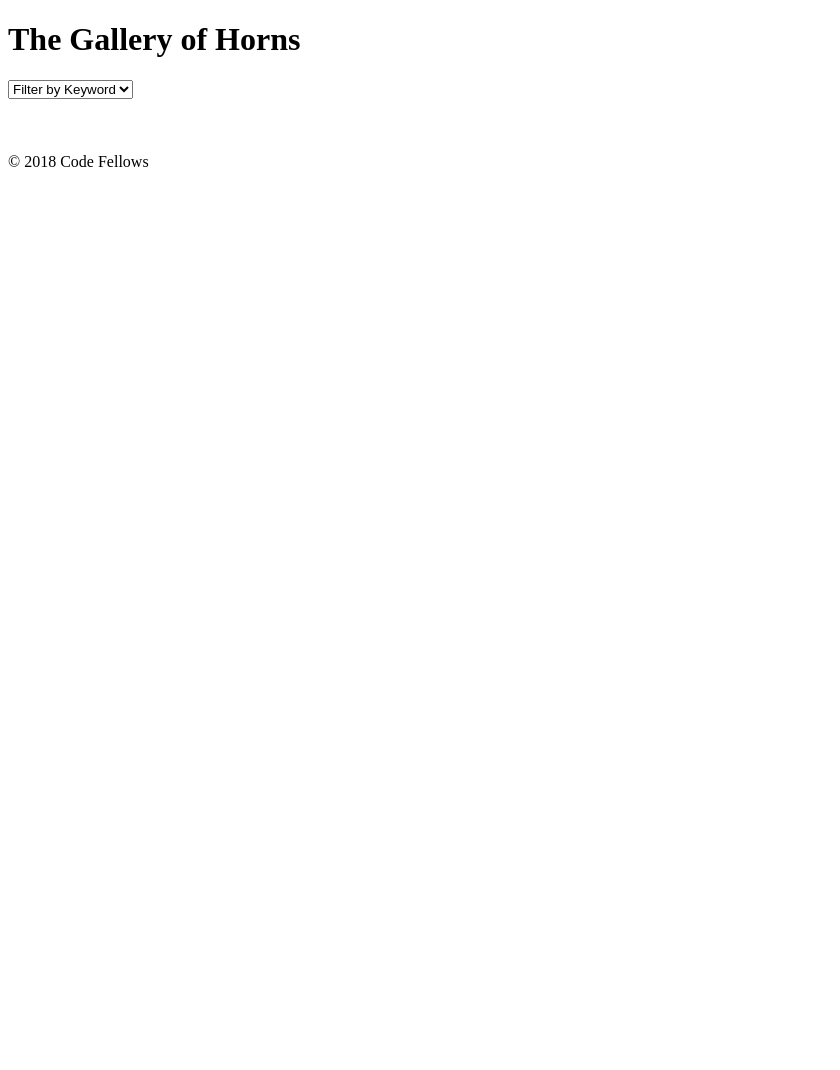
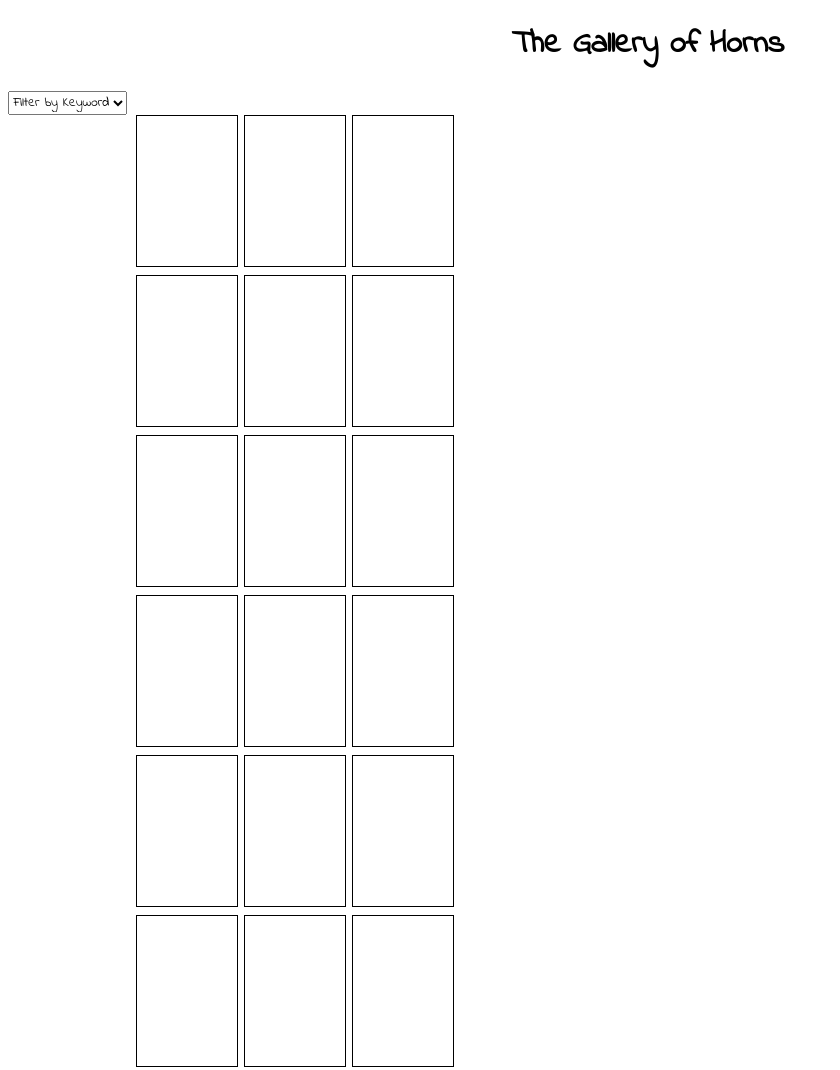
Before and after one commit to Jayms8462/jQuery-Selectors-and-Events, a plain HTML site: page index.html in a window 1280 px wide. Shown: the top 1070 px of the page, without its empty margins (0-840 px from the left). Before the commit the page ends 800 px from the top, so only its background shows below. Drawn offline with nearby package versions, Linux system fonts and the light colour scheme.

Commit message:
saving info, working on a buit of css

```diff
--- a/css/base.css
+++ b/css/base.css
@@ -0,0 +1,40 @@
+* {
+    font-family: 'Indie Flower', cursive;
+}
+header {
+    width: 100%;
+}
+header h1 {
+    text-align: center;
+}
+main{
+    width: 80%;
+    margin-right: auto;
+    margin-left: auto;
+}
+
+body {
+    width: 100%;
+}
+
+#container {
+    width: 100%;
+}
+#photo {
+    height: 150px;
+    width: 100px;
+    border: 1px solid black;
+    display: inline-block;
+    margin-left: auto;
+    margin-right: auto;
+};
+
+footer {
+    float: clear;
+}
+
+@media only screen and (max-width: 600px) {
+    body {
+        background-color: green;
+    }
+}
--- a/index.html
+++ b/index.html
@@ -5,6 +5,7 @@
   <head>
     <title>The Gallery of Horns</title>
     <meta name="viewport" content="width=device-width, initial-scale=1.0">
+    <link href="https://fonts.googleapis.com/css?family=Indie+Flower|Open+Sans&display=swap" rel="stylesheet">
     <link rel="stylesheet" href="css/base.css">
     <link rel="stylesheet" href="css/layouts.css">
     <link rel="stylesheet" href="css/modules.css">
@@ -18,11 +19,48 @@
       </select>
     </header>
     <main>
-      <section id="photo-template">
+      <!-- <section id="photo-template">
         <h2></h2>
         <img src="" alt="">
-        <p></p>
-      </section>
+        <p>this is a test</p>
+      </section> -->
+      <div id=container>
+        <div id="photo"></div>
+        <div id="photo"></div>
+        <div id="photo"></div>
+      </div>
+      <div id=container>
+        <div id="photo"></div>
+        <div id="photo"></div>
+        <div id="photo"></div>
+      </div>
+      <div id=container>
+        <div id="photo"></div>
+        <div id="photo"></div>
+        <div id="photo"></div>
+      </div>
+      <div id=container>
+        <div id="photo"></div>
+        <div id="photo"></div>
+        <div id="photo"></div>
+      </div>
+      <div id=container>
+        <div id="photo"></div>
+        <div id="photo"></div>
+        <div id="photo"></div>
+      </div>
+      <div id=container>
+        <div id="photo"></div>
+        <div id="photo"></div>
+        <div id="photo"></div>
+      </div>
+      <div id=container>
+        <div id="photo"></div>
+        <div id="photo"></div>
+
+      </div>
+
+
     </main>
     <footer>
       &copy; 2018 Code Fellows
```
Also changed, not shown: js/app.js (+10 -0 lines).
